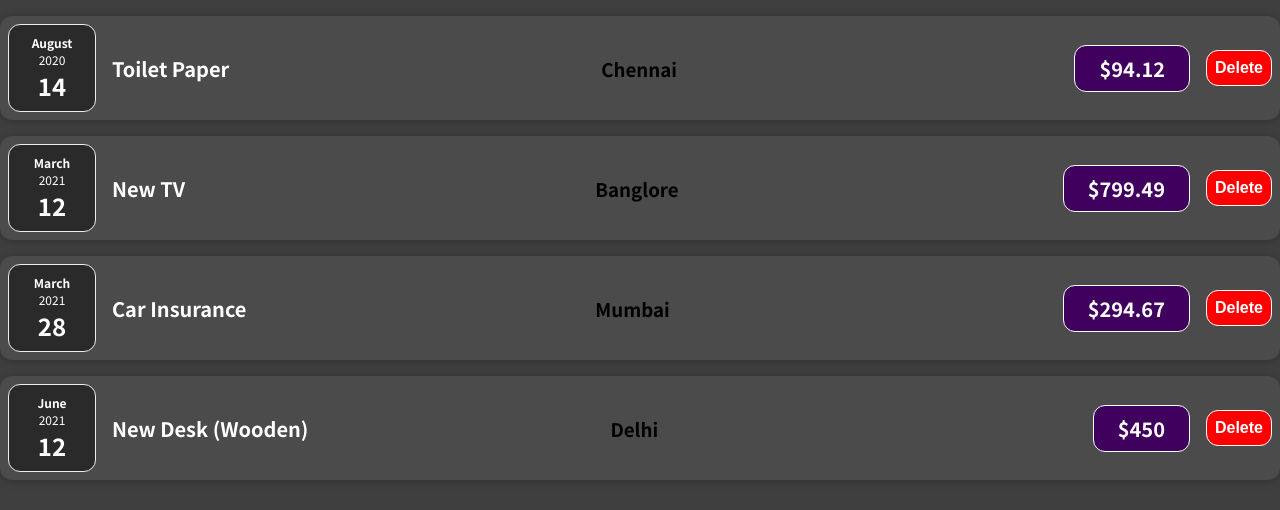
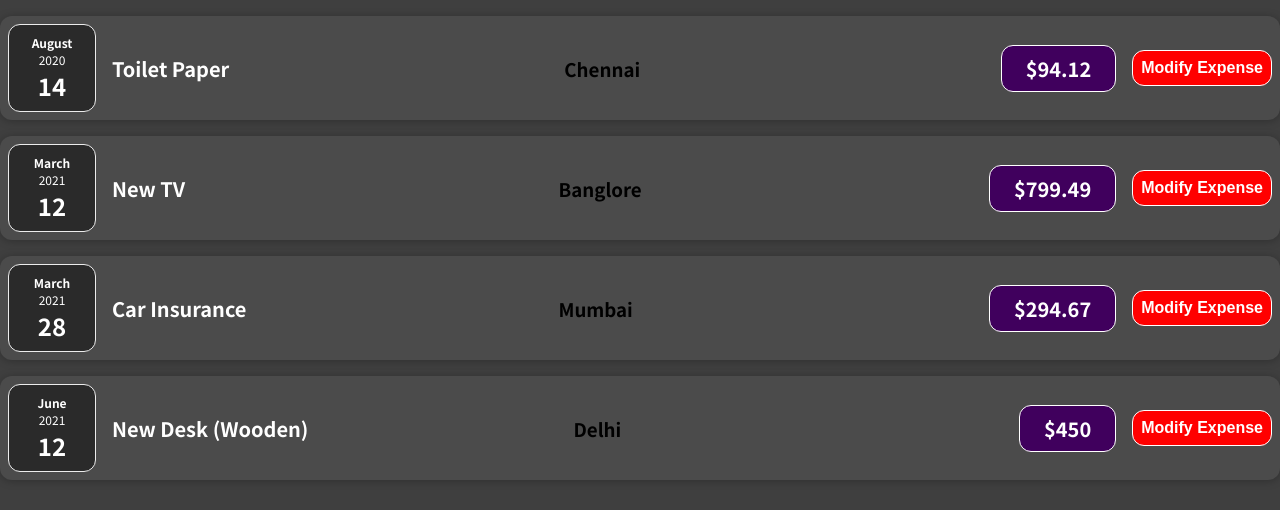
Before and after one commit to VinothKumar6595/React, a React (Create React App) app in the folder react-complete-guide/: page / in a window 1280 px wide. Shown: the top 510 px of the page. Built offline with nearby package versions, Linux system fonts and the light colour scheme.

Commit message:
Update Expense

```diff
--- a/react-complete-guide/src/App.js
+++ b/react-complete-guide/src/App.js
@@ -40,6 +40,7 @@ const App = () => {
           amount={expense.amount}
           date={expense.date}
           location={expense.location}
+          id={expense.id}
         ></ExpenseItem>
       ))}
     </div>
--- a/react-complete-guide/src/components/Expenses/ExpenseDetails.js
+++ b/react-complete-guide/src/components/Expenses/ExpenseDetails.js
@@ -1,8 +1,9 @@
-import React from "react";
+import React, { useState } from "react";
 import "./ExpenseItem.css";
 const ExpenseDetails = (props) => {
+  let [amount, setExpense] = useState(props.amount);
   const clickHandler = () => {
-    console.log("clicked!!!!");
+    setExpense(100);
   };
   return (
     <div className="expense-item__description">
@@ -10,9 +11,9 @@ const ExpenseDetails = (props) => {
       <div className="expense-item__description h2">
         <h3>{props.location}</h3>
       </div>
-      <div className="expense-item__price">${props.amount}</div>
+      <div className="expense-item__price">${amount}</div>
       <button onClick={clickHandler} className="delete-button">
-        Delete
+        Modify Expense
       </button>
     </div>
   );
--- a/react-complete-guide/src/components/Expenses/ExpenseItem.js
+++ b/react-complete-guide/src/components/Expenses/ExpenseItem.js
@@ -11,6 +11,7 @@ const ExpenseItem = (props) => {
         title={props.title}
         location={props.location}
         amount={props.amount}
+        id={props.id}
       ></ExpenseDetails>
     </Card>
   );
```
